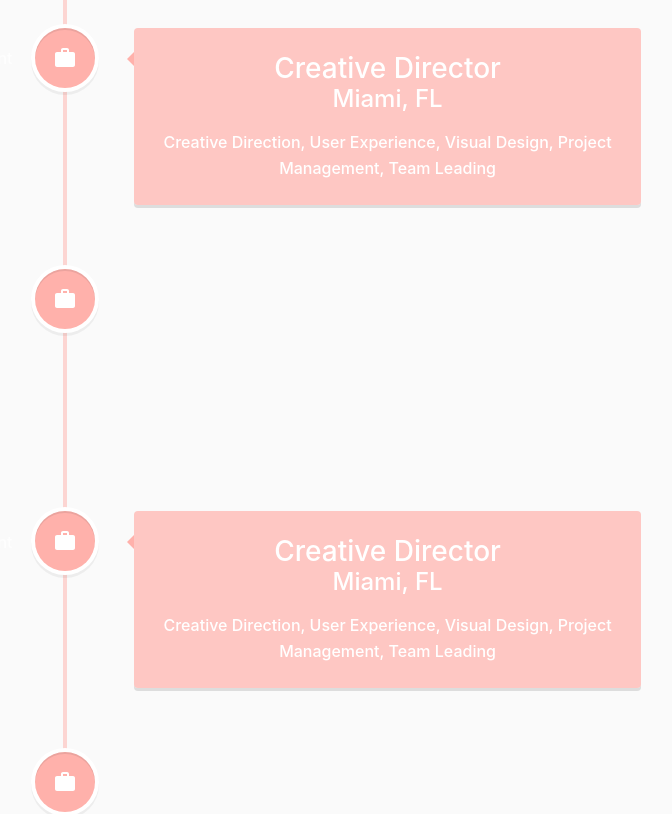
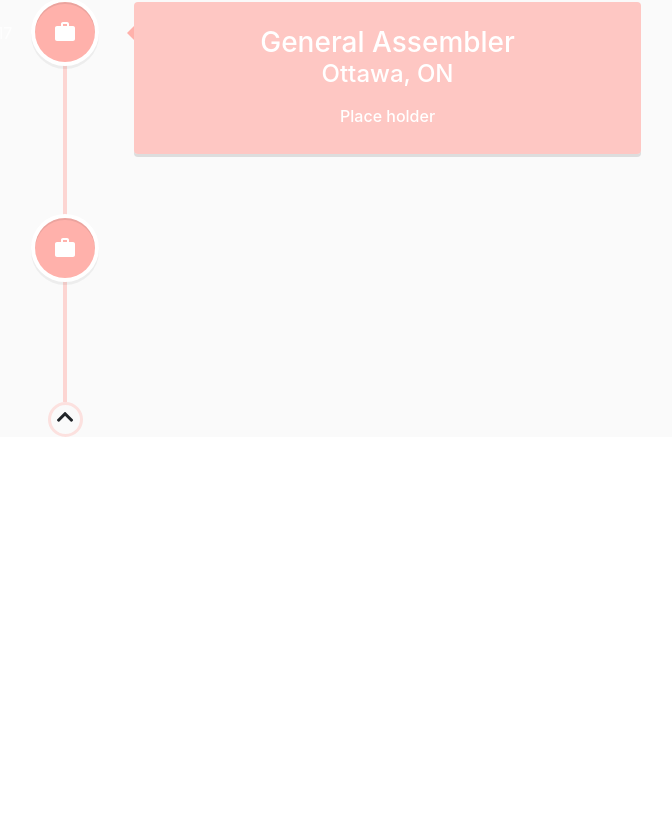
Before and after one commit to zachary-nguyen/zachub, a React (Create React App) app: page / in a window 1280 px wide. Shown: the part 1940-2754 px from the top of the page, without its empty margins (575-1247 px from the left). After the commit the page ends 2387 px from the top, so only its background shows below. Built offline with nearby package versions, Linux system fonts and the light colour scheme.

Commit message:
- Added portolio page

```diff
--- /dev/null
+++ b/src/assets/experience.json
@@ -0,0 +1,28 @@
+{
+  "jobs": [
+    {
+      "title": "Full-Stack Developer",
+      "company": "Statistic Canada",
+      "location": "Ottawa, ON",
+      "date" : "May 2018 - Present",
+      "website" : "https://statisticscanada.gc",
+      "description": "Place holder"
+    },
+    {
+      "title": "General Assembler",
+      "company": "Scientrex Trace",
+      "location": "Ottawa, ON",
+      "date" : "May 2017 - August 2017",
+      "website" : "https://scientrextrace.com",
+      "description": "Place holder"
+    },
+    {
+      "title": "Racquet Stringer",
+      "company": "Zac Stringing",
+      "location": "Ottawa, ON",
+      "date" : "May 2016 - May 2019",
+      "website" : "",
+      "description": "Place holder"
+    }
+  ]
+}
--- a/src/components/Timeline/timeline.jsx
+++ b/src/components/Timeline/timeline.jsx
@@ -2,84 +2,30 @@ import React from 'react'
 import {VerticalTimeline, VerticalTimelineElement} from 'react-vertical-timeline-component'
 import 'react-vertical-timeline-component/style.min.css';
 import WorkIcon from "@material-ui/icons/Work"
-import SchoolIcon from "@material-ui/icons/School"
-import StarIcon from "@material-ui/icons/Star"
+import * as experience from '../../assets/experience'
 
 const Timeline = () =>{
+
     return(
             <div id={'timeline'}>
                 <h2 className={'heading'}> Experience </h2>
                 <VerticalTimeline>
+                    {experience.jobs.map((job, i) => (
                         <VerticalTimelineElement
-                        className="vertical-timeline-element--go"
                             contentStyle={{ background: 'rgba(255, 177,171,0.7)', color: '#fff' }}
                             contentArrowStyle={{ borderRight: '7px solid  rgb(255, 177, 171)' }}
-                        date="2011 - present"
+                            date={job.date}
                             iconStyle={{ background: 'rgb(255, 177, 171)', color: '#fff' }}
                             icon={<WorkIcon />}
+                            key={i}
                         >
-                        <h3 className="vertical-timeline-element-title">Creative Director</h3>
-                        <h4 className="vertical-timeline-element-subtitle">Miami, FL</h4>
+                            <h3 className="vertical-timeline-element-title">{job.title}</h3>
+                            <h4 className="vertical-timeline-element-subtitle">{job.location}</h4>
                             <p>
-                            Creative Direction, User Experience, Visual Design, Project Management, Team Leading
+                                {job.description}
                             </p>
                         </VerticalTimelineElement>
-                    <VerticalTimelineElement
-                        className="vertical-timeline-element--go"
-                        contentStyle={{ background: 'rgba(255, 177,171,0.7)', color: '#fff' }}
-                        contentArrowStyle={{ borderRight: '7px solid  rgb(255, 177, 171)' }}
-                        date="2011 - present"
-                        iconStyle={{ background: 'rgb(255, 177, 171)', color: '#fff' }}
-                        icon={<WorkIcon />}
-                    >
-                        <h3 className="vertical-timeline-element-title">Creative Director</h3>
-                        <h4 className="vertical-timeline-element-subtitle">Miami, FL</h4>
-                        <p>
-                            Creative Direction, User Experience, Visual Design, Project Management, Team Leading
-                        </p>
-                    </VerticalTimelineElement>
-                    <VerticalTimelineElement
-                        className="vertical-timeline-element--go"
-                        contentStyle={{ background: 'rgba(255, 177,171,0.7)', color: '#fff' }}
-                        contentArrowStyle={{ borderRight: '7px solid  rgb(255, 177, 171)' }}
-                        date="2011 - present"
-                        iconStyle={{ background: 'rgb(255, 177, 171)', color: '#fff' }}
-                        icon={<WorkIcon />}
-                    >
-                        <h3 className="vertical-timeline-element-title">Creative Director</h3>
-                        <h4 className="vertical-timeline-element-subtitle">Miami, FL</h4>
-                        <p>
-                            Creative Direction, User Experience, Visual Design, Project Management, Team Leading
-                        </p>
-                    </VerticalTimelineElement>
-                    <VerticalTimelineElement
-                        className="vertical-timeline-element--go"
-                        contentStyle={{ background: 'rgba(255, 177,171,0.7)', color: '#fff' }}
-                        contentArrowStyle={{ borderRight: '7px solid  rgb(255, 177, 171)' }}
-                        date="2011 - present"
-                        iconStyle={{ background: 'rgb(255, 177, 171)', color: '#fff' }}
-                        icon={<WorkIcon />}
-                    >
-                        <h3 className="vertical-timeline-element-title">Creative Director</h3>
-                        <h4 className="vertical-timeline-element-subtitle">Miami, FL</h4>
-                        <p>
-                            Creative Direction, User Experience, Visual Design, Project Management, Team Leading
-                        </p>
-                    </VerticalTimelineElement>
-                    <VerticalTimelineElement
-                        className="vertical-timeline-element--go"
-                        contentStyle={{ background: 'rgba(255, 177,171,0.7)', color: '#fff' }}
-                        contentArrowStyle={{ borderRight: '7px solid  rgb(255, 177, 171)' }}
-                        date="2011 - present"
-                        iconStyle={{ background: 'rgb(255, 177, 171)', color: '#fff' }}
-                        icon={<WorkIcon />}
-                    >
-                        <h3 className="vertical-timeline-element-title">Creative Director</h3>
-                        <h4 className="vertical-timeline-element-subtitle">Miami, FL</h4>
-                        <p>
-                            Creative Direction, User Experience, Visual Design, Project Management, Team Leading
-                        </p>
-                    </VerticalTimelineElement>
+                    ))}
                 </VerticalTimeline>
             </div>
             );
--- a/src/components/repositoryCard.jsx
+++ /dev/null
@@ -1,101 +0,0 @@
-import React from 'react';
-import { makeStyles } from '@material-ui/core/styles';
-import Card from '@material-ui/core/Card';
-import CardActionArea from '@material-ui/core/CardActionArea';
-import CardActions from '@material-ui/core/CardActions';
-import CardContent from '@material-ui/core/CardContent';
-import Button from '@material-ui/core/Button';
-import Typography from '@material-ui/core/Typography';
-import Popover from '@material-ui/core/Popover';
-import {PropTypes} from "prop-types";
-
-
-const useStyles = makeStyles({
-    card: {
-        height: 400,
-        position: 'relative',
-        margin: '20px',
-        minWidth: '400px'
-    },
-
-    center: {
-        position: 'absolute',
-        textAlign: 'center',
-        bottom: 0,
-        width: '100%'
-    },
-    top: {
-        height: '90%',
-    },
-    btn: {
-        width: '100%',
-        bottom: 0
-    },
-    typography: {
-        margin: 8,
-    }
-});
-
-export default function RepositoryCard(props) {
-    const classes = useStyles();
-
-    const [anchorEl, setAnchorEl] = React.useState(null);
-
-    function handleClick(event) {
-        setAnchorEl(event.currentTarget);
-    }
-
-    function handleClose() {
-        setAnchorEl(null);
-    }
-
-
-
-    const open = Boolean(anchorEl);
-    const id = open ? 'simple-popover' : undefined;
-
-
-    return (
-        <Card className={classes.card}>
-            <CardActionArea onClick={()=>window.open('https:/github.com/zachary-nguyen/' + props.repository,'_blank')} className={classes.top}>
-                <CardContent>
-                    <Typography gutterBottom variant="h5" component="h2">
-                        {props.repository}
-                    </Typography>
-                    <Typography variant="body2" color="textSecondary" component="p">
-                        {props.description}
-                    </Typography>
-                </CardContent>
-            </CardActionArea>
-            <CardActions className={classes.center}>
-                <Button href={('https://github.com/zachary-nguyen/' + props.repository + '/archive/master.zip')} download className={classes.btn} size="small" color="primary">
-                    Download
-                </Button>
-                <Button aria-describedby={id} onClick={handleClick} className={classes.btn} size="small" color="primary">
-                    Clone
-                </Button>
-                <Popover
-                    id={id}
-                    open={open}
-                    anchorEl={anchorEl}
-                    onClose={handleClose}
-                    anchorOrigin={{
-                        vertical: 'bottom',
-                        horizontal: 'center',
-                    }}
-                    transformOrigin={{
-                        vertical: 'top',
-                        horizontal: 'center',
-                    }}
-                >
-                    <Typography className={classes.typography}> <b>Use the following Url with Git or Svn to clone: </b> <br/> https://github.com/zachary-nguyen/{props.repository}.git</Typography>
-                </Popover>
-            </CardActions>
-        </Card>
-    );
-}
-
-RepositoryCard.propTypes = {
-    repository: PropTypes.string,
-    description: PropTypes.string
-}
--- a/src/views/AllRepositories/allRepositories.jsx
+++ b/src/views/AllRepositories/allRepositories.jsx
@@ -1,50 +1,43 @@
-import RepositoryCard from "../../components/repositoryCard";
-import React from "react";
-import Grid from '@material-ui/core/Grid';
+import React, {useEffect} from "react";
 import axios from 'axios';
+import {VerticalTimeline, VerticalTimelineElement} from "react-vertical-timeline-component/dist-es6";
+import WorkIcon from "@material-ui/icons/Work";
+import * as experience from "../../assets/experience";
 
 function AllRepositories() {
     const [repositories, setRepositories] = React.useState(null);
 
-    React.useEffect(() => {
-        if(repositories === null){
+    useEffect( ()  => {
             axios.get('https://api.github.com/users/zachary-nguyen/repos')
-                .then(result => {
-                    setRepositories(result.data)
-                })
-                .catch(error =>{
-                    console.log(error)
-                })
-        }
-    },[])
+            .then(result => result.data)
+            .then(data => setRepositories(data))
+            .catch(err => console.log(err));
+    },[]);
 
-    const generateTable  = () => {
-        let tableContent = []
-        if(repositories){
-            for(let i=0; i< repositories.length; i++){
-               tableContent.push(
-                   <Grid key={repositories[i].id} item xs>
-                      <RepositoryCard key={repositories[i].id}
-                                      repository={repositories[i].name}
-                                      description={repositories[i].description}/>
-                   </Grid>
-               )
-            }
-           return tableContent;
-        }
-        return null
-    }
+    //@returns {function}
     return(
-        <div className={'homepage'}>
-                <Grid container
-                      alignItems="stretch"
-                      spacing={0}
-                      className="grid-background">
-                    {generateTable()}
-                </Grid>
-
-        </div>
-
+        repositories === null ? null :
+        <React.Fragment>
+            <h1> Portfolio </h1>
+            <VerticalTimeline>
+                {repositories.map((repo, i) => (
+                    <VerticalTimelineElement
+                        contentStyle={{ background: 'rgba(255, 177,171,0.7)', color: '#fff' }}
+                        contentArrowStyle={{ borderRight: '7px solid  rgb(255, 177, 171)' }}
+                        date={''}
+                        iconStyle={{ background: 'rgb(255, 177, 171)', color: '#fff' }}
+                        icon={<WorkIcon/>}
+                        key={i}
+                    >
+                        <h3 className="vertical-timeline-element-title">{repo.name}</h3>
+                        <h4 className="vertical-timeline-element-subtitle">{'Ottawa'}</h4>
+                        <p>
+                            {repo.description}
+                        </p>
+                    </VerticalTimelineElement>
+                ))}
+            </VerticalTimeline>
+        </React.Fragment>
     )
 }
 
```
Lines whose indentation alone changed are shown as unchanged.
